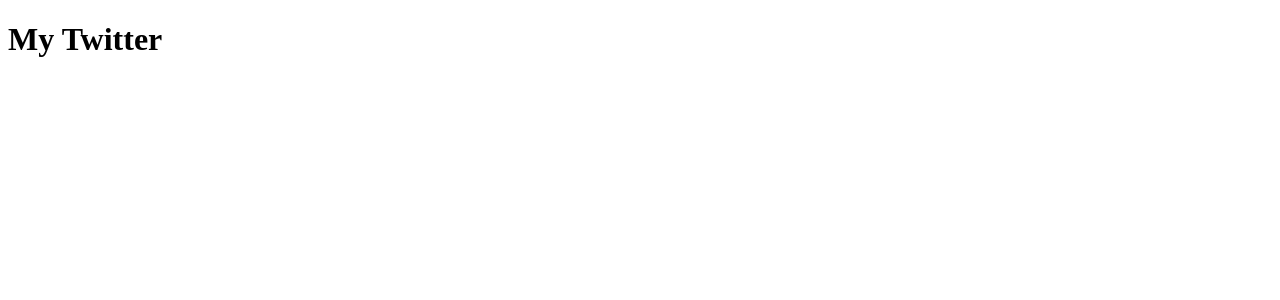
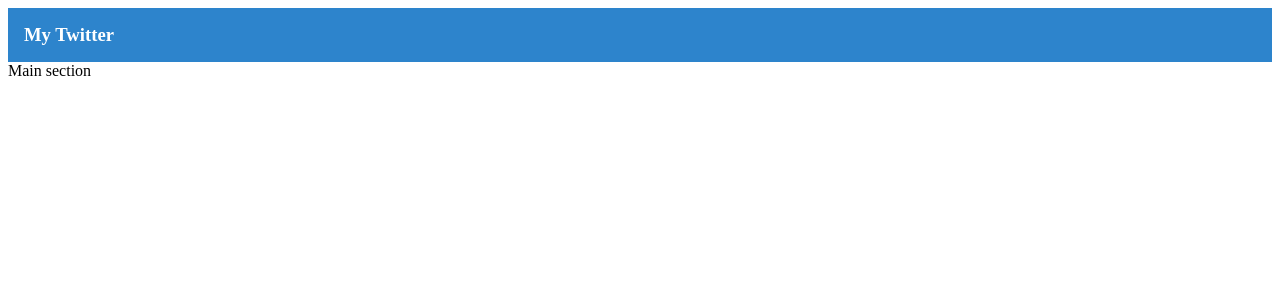
Before and after one commit to almapase/MyTwitter, a React app: page / in a window 1280 px wide. Shown: the top 300 px of the page. Built offline with nearby package versions, Linux system fonts and the light colour scheme.

Commit message:
Reconfigurado CCS loader para webpack 2 y test de ccs en header

```diff
--- a/package.json
+++ b/package.json
@@ -4,7 +4,7 @@
   "description": "Clon de twitter con ReactJS",
   "main": "/build/app.js",
   "scripts": {
-    "build": "webpack --colors",
+    "build": "webpack --colors --display-error-details",
     "serve": "webpack-dev-server --content-base build/ --colors --progress",
     "start": "npm run build && npm run serve"
   },
--- /dev/null
+++ b/src/components/App/index.jsx
@@ -0,0 +1,16 @@
+import React, { Component } from 'react'
+
+import Header from '../Header'
+import Main from '../Main'
+class App extends Component {
+  render(){
+    return(
+      <div>
+        <Header/>
+        <Main />
+      </div>
+    )
+  }
+}
+
+export default App
--- /dev/null
+++ b/src/components/Header/header.css
@@ -0,0 +1,14 @@
+.root{
+  display: flex;
+  background-color: #2d84cc;
+  align-items: center;
+  justify-content: space-between;
+  color: #fff;
+  padding: 1em;
+}
+
+.logo{
+  margin: 0;
+  color: #fff;
+  font-size: 14pt;
+}
--- /dev/null
+++ b/src/components/Header/index.jsx
@@ -0,0 +1,14 @@
+import React, { Component } from 'react'
+import styles from './header.css'
+
+class Header extends Component {
+  render(){
+    return(
+      <header className={styles.root}>
+        <h1 className={styles.logo}>My Twitter</h1>
+      </header>
+    )
+  }
+}
+
+export default Header
--- /dev/null
+++ b/src/components/Main/index.jsx
@@ -0,0 +1,11 @@
+import React, { Component } from 'react'
+
+class Main extends Component {
+  render(){
+    return(
+      <div>Main section</div>
+    )
+  }
+}
+
+export default Main
--- a/src/index.jsx
+++ b/src/index.jsx
@@ -1,12 +1,6 @@
 import React, { Component } from 'react'
 import { render } from 'react-dom'
 
-class Test extends Component {
-  render() {
-    return (
-      <h1>My Twitter</h1>
-    )
-  }
-}
+import App from './components/App'
 
-render(<Test />, document.getElementById('root'))
+render(<App />, document.getElementById('root'))
--- a/webpack.config.js
+++ b/webpack.config.js
@@ -2,24 +2,34 @@
 const HtmlWebpackPlugin = require('html-webpack-plugin')
 const ExtractTextPlugin = require('extract-text-webpack-plugin')
 const cssModules = 'modules&importLoaders=1&localIdentName=[name]__[local]__[hash:base64:5]'
+const path = require('path');
+const APP_DIR = path.resolve(__dirname, 'src');
+const BUILD_DIR = path.resolve(__dirname, 'build');
 
 module.exports = {
   resolve: {
     extensions: ['.js', '.jsx']
   },
 
-  entry: ['./src/index.jsx'],
+  entry: [APP_DIR + '/index.jsx'],
 
   output: {
+    path: BUILD_DIR,
     filename: 'app.js',
-    path: '/Users/almapase/projects/azaustre/react/mytwitter/build',
     publicPath: '/'
   },
 
   module: {
-    loaders: [
-      { test: /(\.js|jsx)$/, exclude: /node_modules/, loaders: ['babel-loader'] },
-      { test: /\.css$/, loader: `style-loader!css!css-loader?${cssModules}` }
+    rules: [
+      {
+        test: /(\.js|jsx)$/,
+        exclude: /node_modules/,
+        use: ['babel-loader']
+      },
+      {
+        test: /\.css$/,
+        use: ['style-loader',`css-loader?${cssModules}`]
+      }
     ]
   },
 
```
